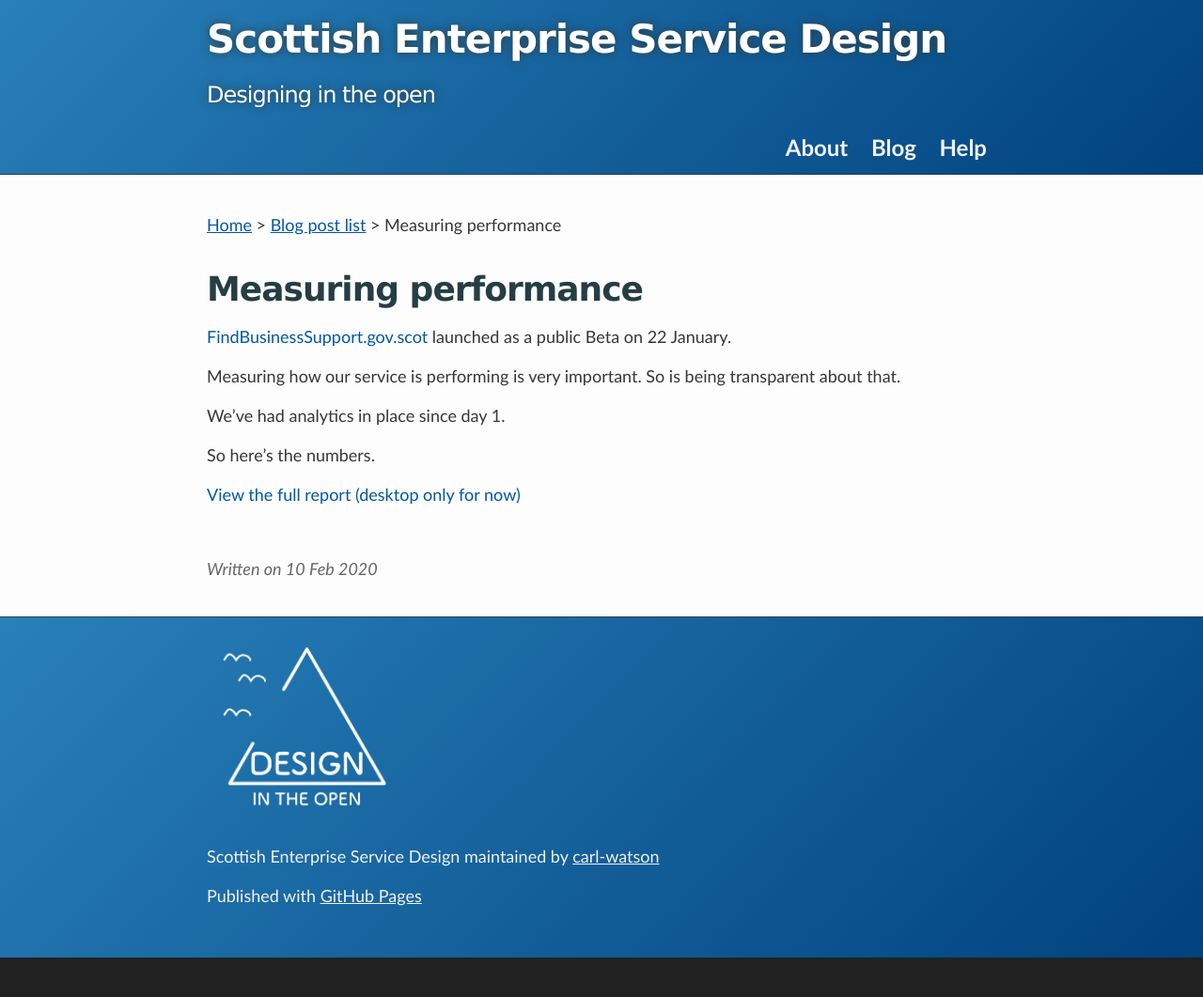
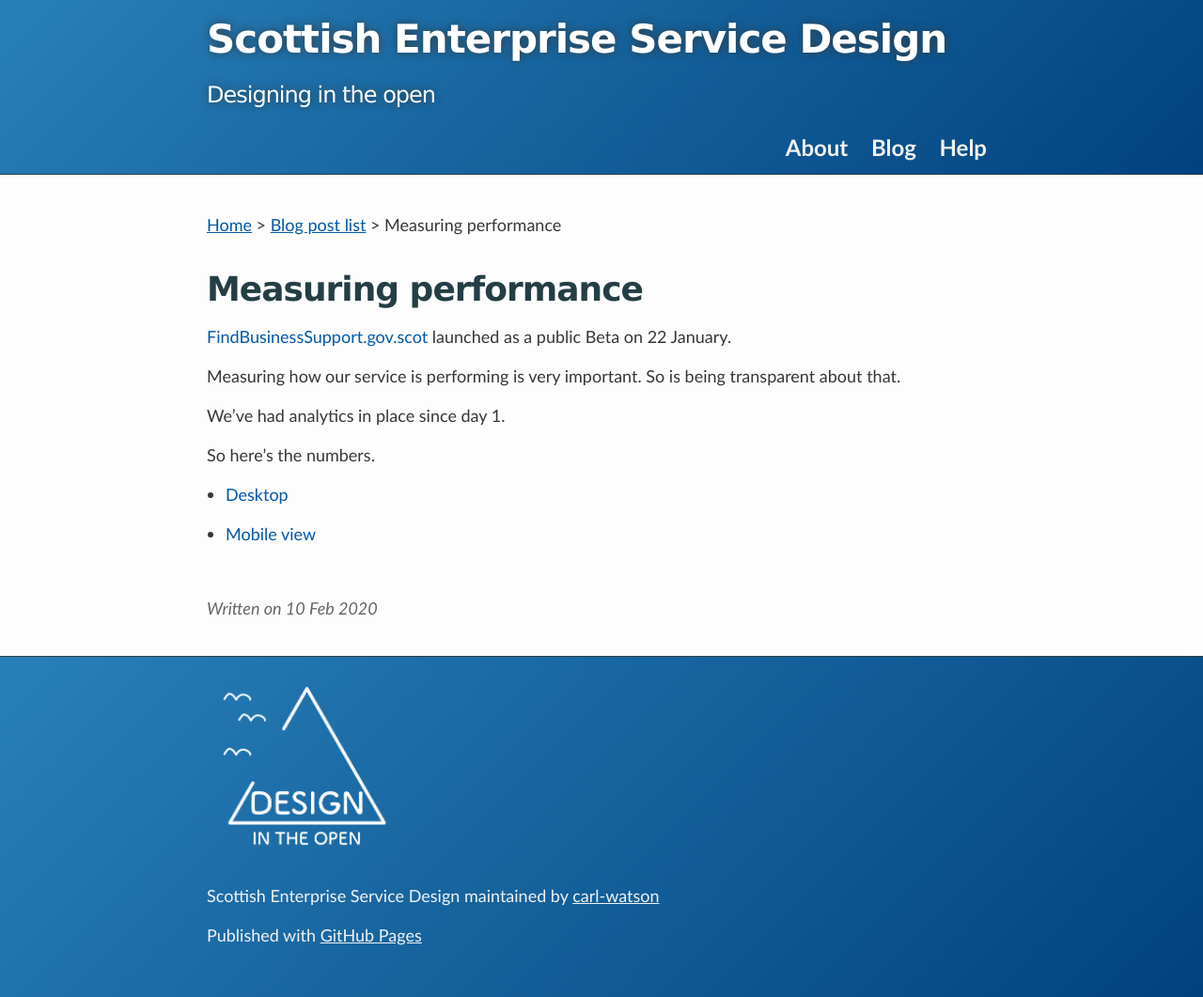
Before and after one commit to carl-watson/scotentSD.github.io, a Jekyll site: the page built from _posts/2020-02-10-performance.md, in a window 1280 px wide. Shown: the whole page at 94% size. Built offline with Jekyll 4.4.1, drawn with Linux system fonts in a browser that asks for light colours; before the commit the page ends 1019 px from its top, so only the background shows below that.

Commit message:
Added mobile view

```diff
--- a/_posts/2020-02-10-performance.md
+++ b/_posts/2020-02-10-performance.md
@@ -15,4 +15,6 @@
 
 So here's the numbers.
 
-[View the full report (desktop only for now)](https://datastudio.google.com/reporting/6cabf104-a448-41c8-8f15-548a61cf48d1)
+- [Desktop](https://datastudio.google.com/reporting/6cabf104-a448-41c8-8f15-548a61cf48d1)
+
+- [Mobile view](https://datastudio.google.com/reporting/0f684f3c-2d4a-4cd3-a124-ca5dda8f677f/page/nBHEB?s=tO1ZVsGBbMs)
```
